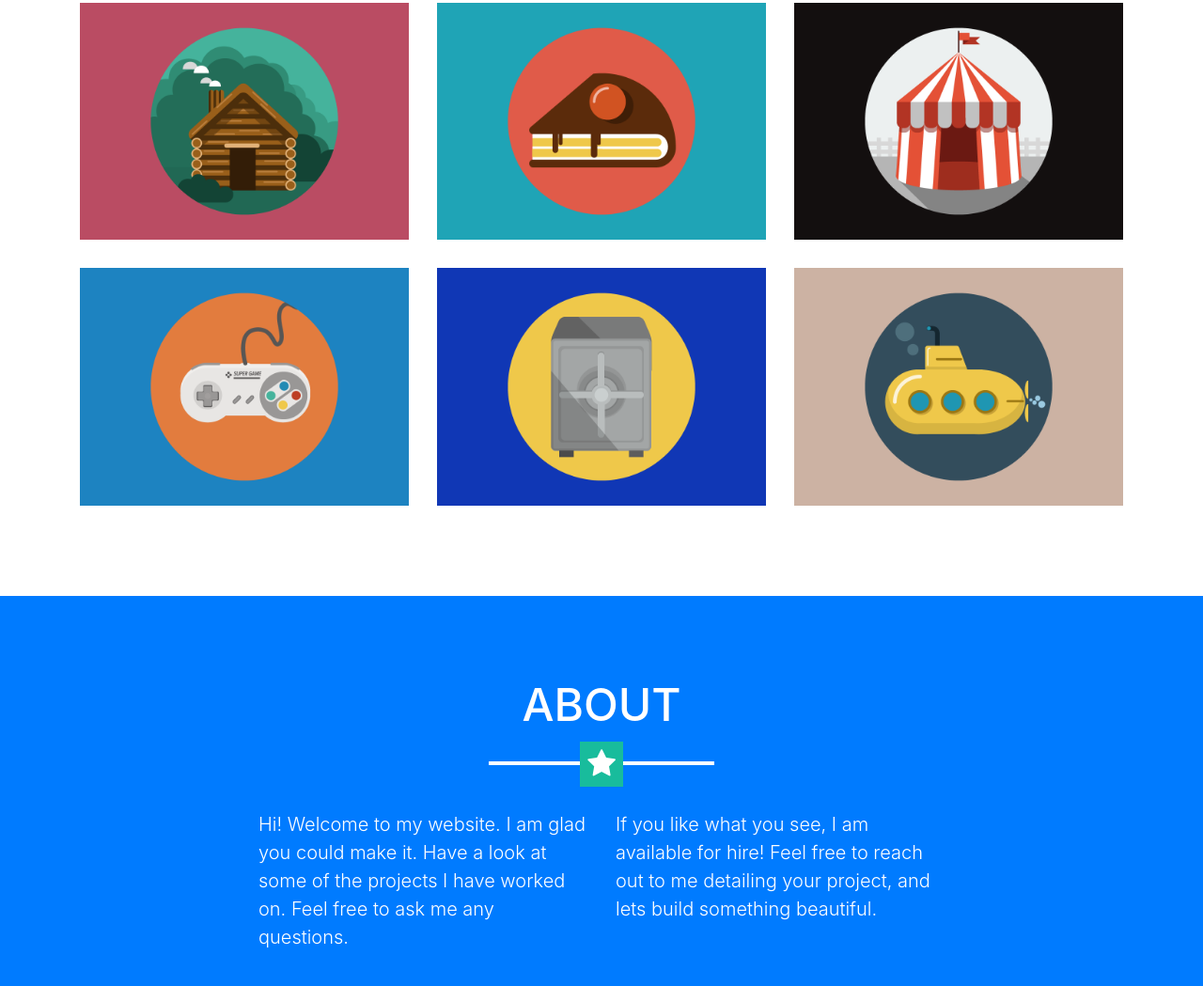
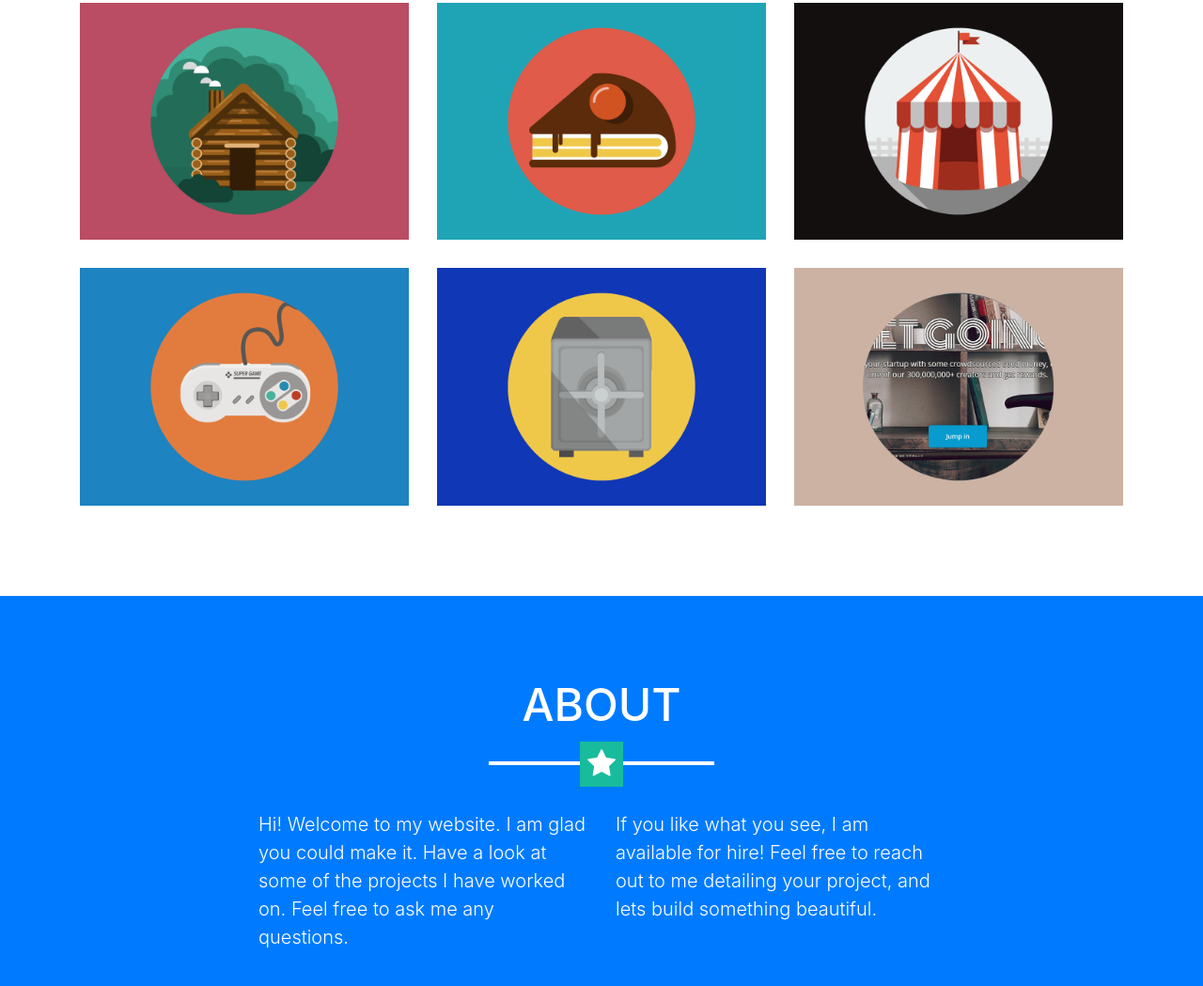
Before and after one commit to pkoukia/pkoukia.github.io, a website with bundled scripts: page index.html in a window 1280 px wide. Shown: the part 905-1954 px from the top of the page at 94% size. Built offline with nearby package versions, Linux system fonts and the light colour scheme.

Commit message:
replace jumpstart portfolio photo

```diff
--- a/index.html
+++ b/index.html
@@ -128,7 +128,7 @@
                   <i class="fa fa-search-plus fa-3x"></i>
                 </div>
               </div>
-              <img class="img-fluid" src="img/portfolio/submarine.png" alt="">
+              <img class="img-fluid" src="img/portfolio/jumpstart1.png" alt="">
             </a>
           </div>
         </div>
@@ -384,7 +384,7 @@
             <div class="col-lg-8 mx-auto">
               <h2 class="text-secondary text-uppercase mb-0">Jumpstart</h2>
               <hr class="star-dark mb-5">
-              <img class="img-fluid mb-5" src="img/portfolio/submarine.png" alt="">
+              <img class="img-fluid mb-5" src="img/portfolio/jumpstart1.png" alt="">
               <p class="mb-5">A responsive landing page for a crowd-sourcing website. <a href="http://parhamkoukia.com/jumpstart/" target="blank">Click here</a> to view.</p></p>
               <a class="btn btn-primary btn-lg rounded-pill portfolio-modal-dismiss" href="#">
                 <i class="fa fa-close"></i>
```
Also changed, not shown: img/portfolio/jumpstart1.png (added), img/portfolio/submarine.png (deleted).
